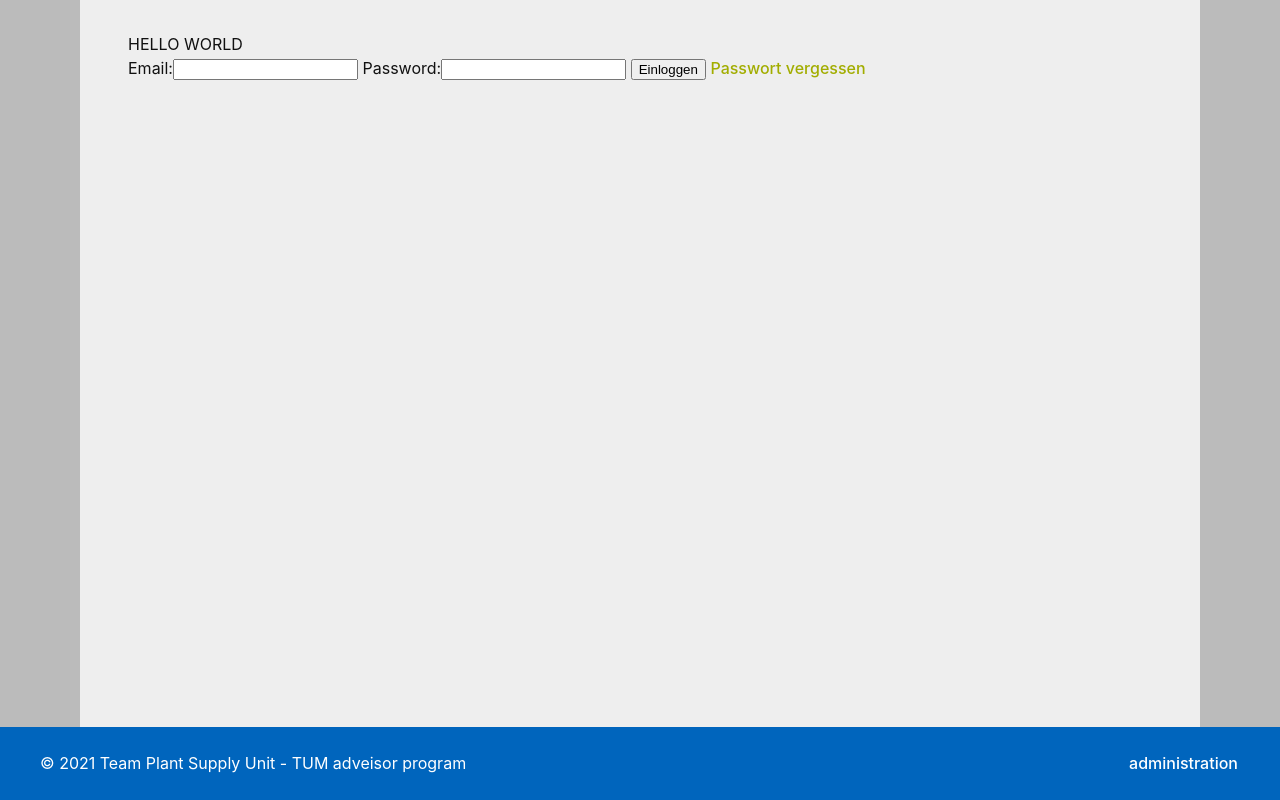
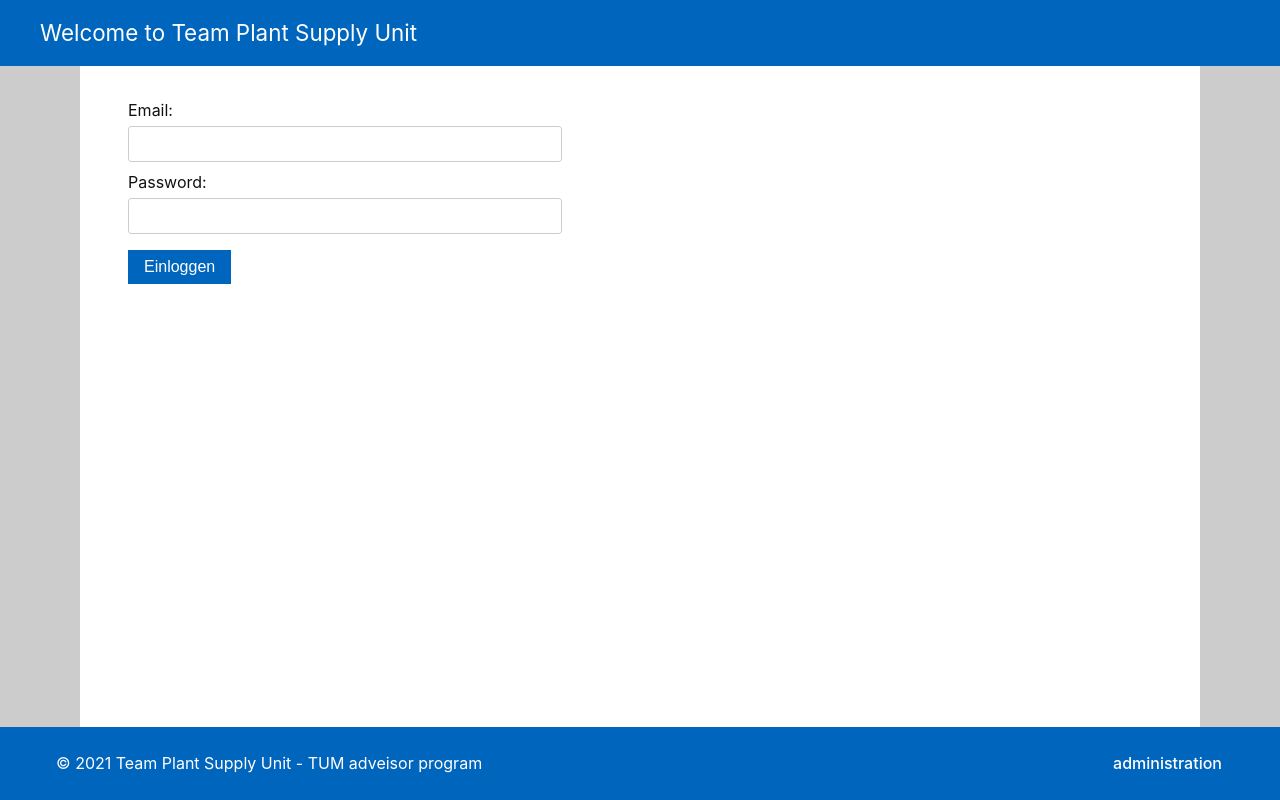
Before and after one commit to Plant-Supply-Unit-adveisor-2021/psuserver, a Django app: page /de/ in a window 1280 px wide. Run offline with Django 3.2, Linux system fonts and the light colour scheme.

Commit message:
basic input style and added header

```diff
--- a/authentification/templates/authentification/login.html
+++ b/authentification/templates/authentification/login.html
@@ -1,11 +1,11 @@
 {% extends 'base.html' %}
 
+{% block title %}Login - Plant Supply Unit{% endblock title %}
+
 {% block body %}
-    HELLO WORLD
     <form enctype="multipart/form-data" method="POST">
         {% csrf_token %}
         {{ login_form }}
         <input type="submit" name="" value="Einloggen"  class="btn btn-primary">
-        <a href="" class="btn btn-warning float-right">Passwort vergessen</a>
     </form>
 {% endblock body %}
--- a/static/style/master.css
+++ b/static/style/master.css
@@ -9,19 +9,45 @@
 /*
 -------------------------------------------------------------------------------------------------
     Color-Definitions
+
+    background-color -> bcolor
+    font-color -> fcolor
 -------------------------------------------------------------------------------------------------
 */
 :root {
-    --body-bcolor: #bbb;
+    --body-bcolor: #ccc;
     --body-fcolor: #111;
-    --body-wrapper-bcolor: #eee;
+    --body-wrapper-bcolor: #fff;
     --body-wrapper-fcolor: #111;
+    --header-bcolor: #0065BD;
+    --header-fcolor: #fff;
     --footer-bcolor: #0065BD;
     --footer-fcolor: #fff;
 
 
     --link-fcolor: #A2AD00;
     --link-fcolor-action: #D1DF00;
+    --btn-bcolor: ;
+    --btn-fcolor: ;
+    --btn-bcolor-action: ;
+    --btn-fcolor-action: ;
+    --btn-primary-bcolor: #0065BD;
+    --btn-primary-fcolor: #fff;
+    --btn-primary-bcolor-action: #0073D7;
+    --btn-primary-fcolor-action: #fff;
+    --btn-secondary-bcolor: ;
+    --btn-secondary-fcolor: ;
+    --btn-secondary-bcolor-action: ;
+    --btn-secondary-fcolor-action: ;
+    --btn-warning-bcolor: ;
+    --btn-warning-fcolor: ;
+    --btn-warning-bcolor-action: ;
+    --btn-warning-fcolor-action: ;
+
+    --input-bcolor: #fff;
+    --input-fcolor: #111;
+    --input-border-color: #ccc;
+    --input-border-color-action: #0073D7;
 }
 
 /*
@@ -29,6 +55,8 @@
     General elements
 -------------------------------------------------------------------------------------------------
 */
+
+/* styling of hyerlinks */
 
 a, a:visited {
     color: var(--link-fcolor);
@@ -56,6 +84,95 @@ a.thicken::after {
 a.thicken:hover, a.thicken:focus {
     font-weight: 600;
     text-decoration: none;
+}
+
+/* styling of buttons */
+/* There are four types of buttons: standard, primary, secondary and warning */
+/* All buttons need the standard class */
+
+.btn, .btn:visited {
+    display: block;
+
+    margin: 1rem 0 1rem 0;
+    border: 0;
+    padding: .5rem 1rem;
+
+    background-color: var(--btn-bcolor);
+    color: var(--btn-fcolor);
+
+    text-decoration: none;
+    font-size: 1rem;
+}
+
+.btn:focus, .btn:hover {
+    background-color: var(--btn-bcolor-action);
+    color: var(--btn-fcolor-action);
+
+    cursor: pointer;
+}
+
+.btn.btn-primary, .btn.btn-primary:visited {
+    background-color: var(--btn-primary-bcolor);
+    color: var(--btn-primary-fcolor);
+}
+
+.btn.btn-primary:focus, .btn.btn-primary:hover {
+    background-color: var(--btn-primary-bcolor-action);
+    color: var(--btn-primary-fcolor-action);
+}
+
+.btn.btn-secondary, .btn.btn-secondary:visited {
+    background-color: var(--btn-secondary-bcolor);
+    color: var(--btn-secondary-fcolor);
+}
+
+.btn.btn-secondary:focus, .btn.btn-secondary:hover {
+    background-color: var(--btn-secondary-bcolor-action);
+    color: var(--btn-secondary-fcolor-action);
+}
+
+.btn.btn-warning, .btn.btn-warning:visited {
+    background-color: var(--btn-warning-bcolor);
+    color: var(--btn-warning-fcolor);
+}
+
+.btn.btn-warning:focus, .btn.btn-warning:hover {
+    background-color: var(--btn-warning-bcolor-action);
+    color: var(--btn-warning-fcolor-action);
+}
+
+/* styling of inputs */
+
+input {
+    text-decoration: none;
+    font-size: 1rem;
+
+    box-shadow: none;
+    text-shadow: none;
+    outline: none;
+}
+
+
+input[type="text"], input[type="email"], input[type="password"] {
+    display: block;
+
+    width: 100%;
+    max-width: 400px;
+
+    margin: .25rem 0 .5rem 0;
+    padding: .5rem 1rem;
+
+    border: 1px solid var(--input-border-color);
+    border-radius: .2rem;
+
+    background-color: var(--input-bcolor);
+    color: var(--input-fcolor);
+}
+
+input[type="text"]:focus, input[type="email"]:focus, input[type="password"]:focus,
+input[type="text"]:hover, input[type="email"]:hover, input[type="password"]:hover {
+    border: 1px solid var(--input-border-color-action);
+    border-radius: .2rem;
 }
 
 /*
@@ -103,12 +220,21 @@ div#body-wrapper {
 
 /* Header */
 
+header#mainheader {
+    padding: 1rem 2.5rem;
+
+    background-color: var(--header-bcolor);
+    color: var(--header-fcolor);
+
+    font-size: 1.4rem;
+}
+
 /* Footer */
 footer#mainfooter {
     display: flex;
     flex-direction: row;
 
-    padding: 1.5rem;
+    padding: 1.5rem 2.5rem;
 
     background-color: var(--footer-bcolor);
     color: var(--footer-fcolor);
--- a/website/templates/base.html
+++ b/website/templates/base.html
@@ -17,7 +17,7 @@
     </head>
     <body>
         <header id="mainheader">
-            {% block header %}{% endblock %}
+            {% block header %}{% trans "Welcome to Team Plant Supply Unit" %}{% endblock %}
         </header>
 
         <div id="body-wrapper">
```
